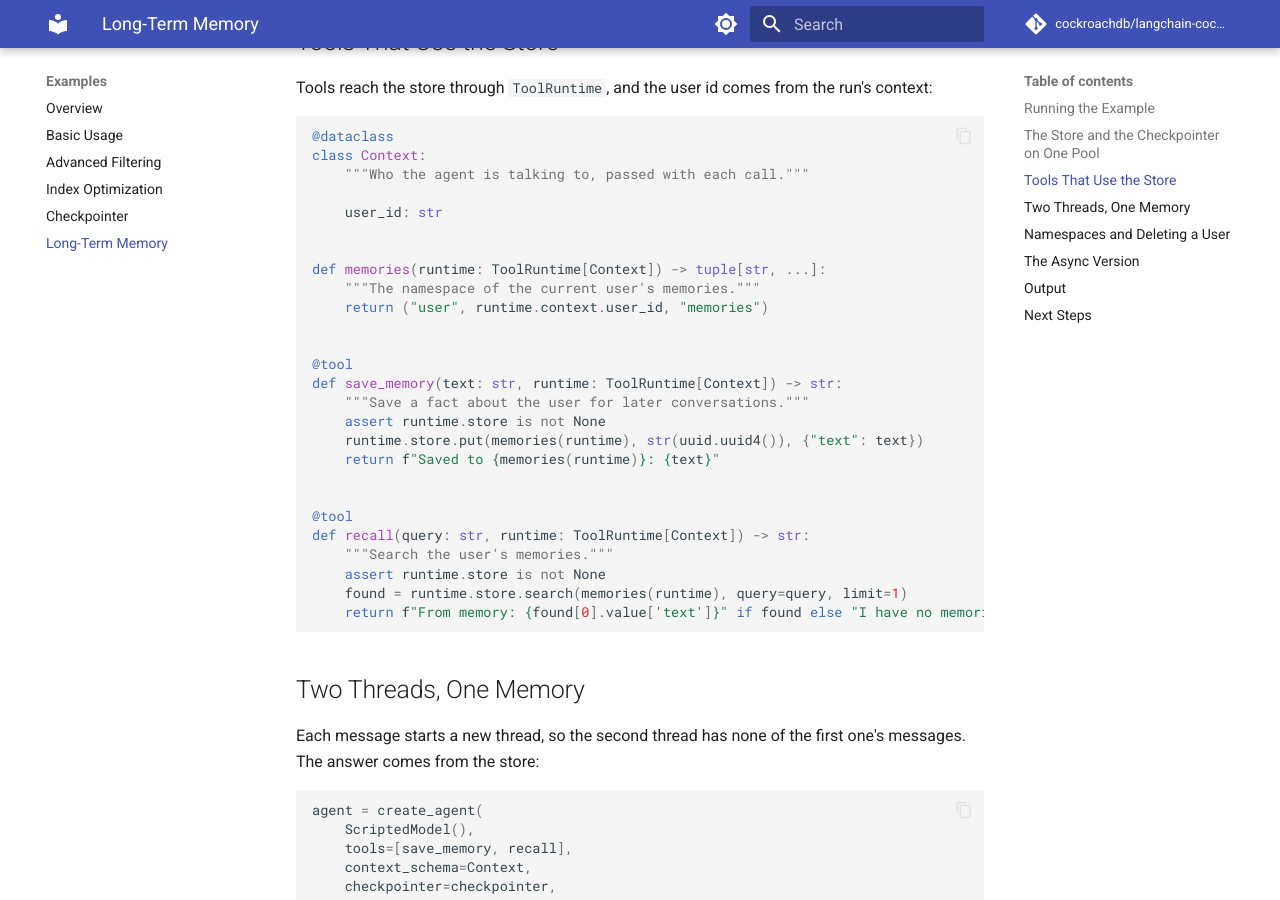
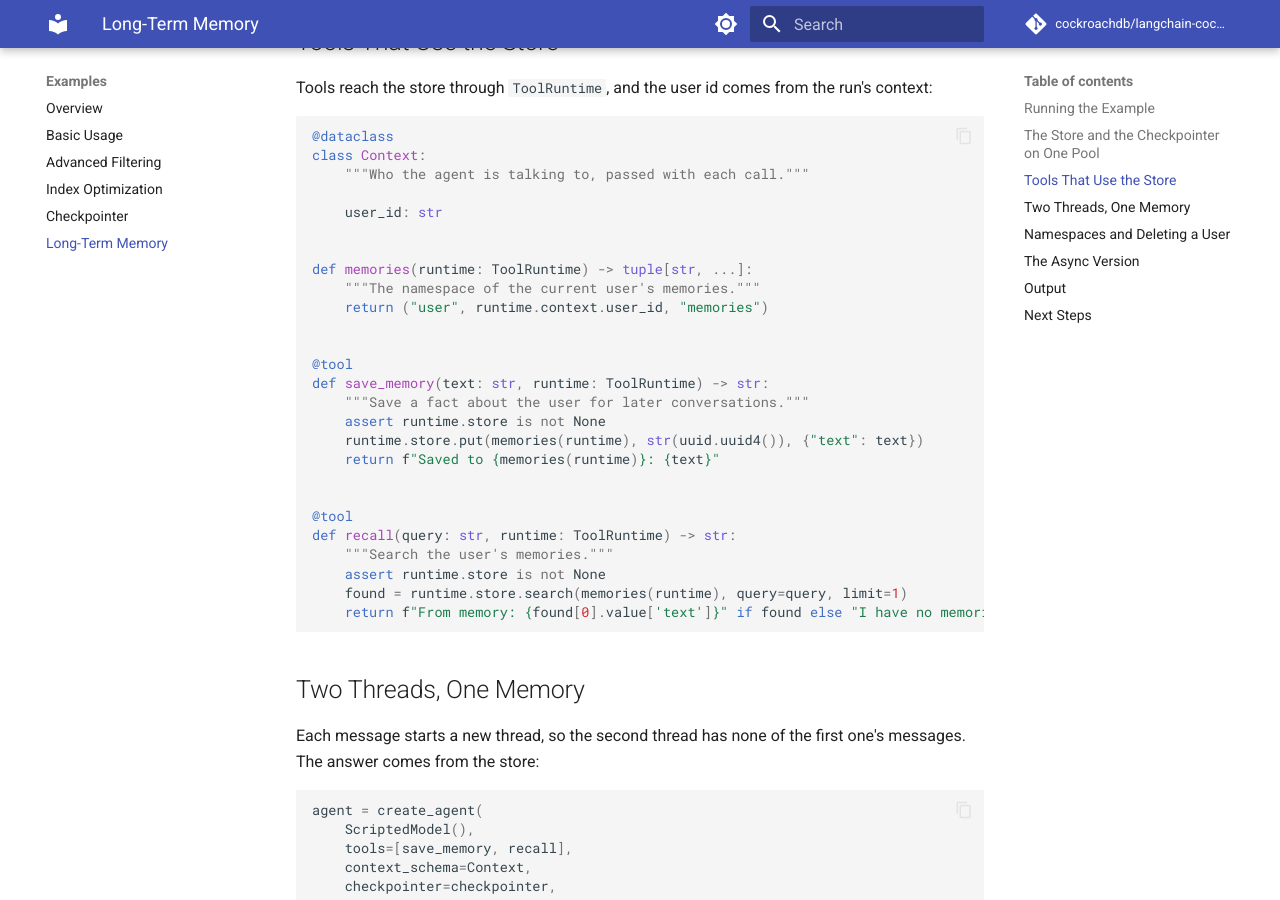
Before and after one commit to cockroachdb/langchain-cockroachdb, an MkDocs documentation site: the page built from docs/examples/long-term-memory.md, in a window 1280 px wide and 900 px high, scrolled down 1403 px. Built offline with MkDocs 1.6.1 and Material for MkDocs 9.7.7, drawn with Linux system fonts in a browser that asks for light colours; comment, search, counter and statistics services are not loaded.

Commit message:
fix(examples): annotate tool runtimes as plain ToolRuntime for Python 3.10
On Python 3.10, pydantic could not build the tool schema for
ToolRuntime[Context] and the long-term memory example failed in CI's
Python 3.10 job. The tools in the example and the docs now take a plain
ToolRuntime, and the guide says why.

Co-Authored-By: Claude Opus 5.5 <noreply@anthropic.com>

```diff
--- a/docs/examples/long-term-memory.md
+++ b/docs/examples/long-term-memory.md
@@ -60,13 +60,13 @@ class Context:
     user_id: str
 
 
-def memories(runtime: ToolRuntime[Context]) -> tuple[str, ...]:
+def memories(runtime: ToolRuntime) -> tuple[str, ...]:
     """The namespace of the current user's memories."""
     return ("user", runtime.context.user_id, "memories")
 
 
 @tool
-def save_memory(text: str, runtime: ToolRuntime[Context]) -> str:
+def save_memory(text: str, runtime: ToolRuntime) -> str:
     """Save a fact about the user for later conversations."""
     assert runtime.store is not None
     runtime.store.put(memories(runtime), str(uuid.uuid4()), {"text": text})
@@ -74,7 +74,7 @@ def save_memory(text: str, runtime: ToolRuntime[Context]) -> str:
 
 
 @tool
-def recall(query: str, runtime: ToolRuntime[Context]) -> str:
+def recall(query: str, runtime: ToolRuntime) -> str:
     """Search the user's memories."""
     assert runtime.store is not None
     found = runtime.store.search(memories(runtime), query=query, limit=1)
```
Also changed, not shown: docs/guides/long-term-memory.md (+4 -2 lines), 1 other file.
